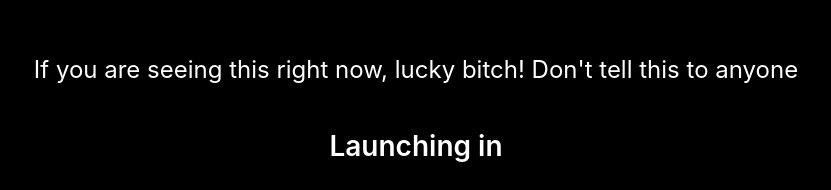
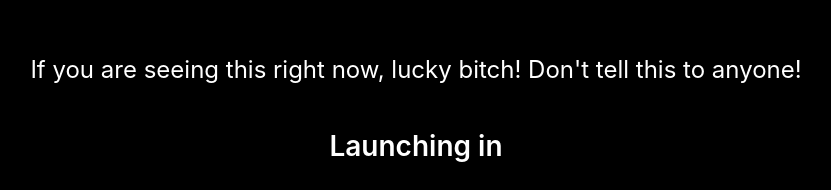
Before and after one commit to kyungjinoh/school-timer, a plain HTML site: page index.html in a window 1280 px wide. Shown: the part 233-423 px from the top of the page, 224-1055 px from the left. Drawn offline with Linux system fonts and the light colour scheme.

Commit message:
Update message text

```diff
--- a/index.html
+++ b/index.html
@@ -88,7 +88,7 @@
 </head>
 <body>
     <div class="message">
-        If you are seeing this right now, lucky bitch! Don't tell this to anyone
+        If you are seeing this right now, lucky bitch! Don't tell this to anyone!
     </div>
 
     <div class="launching">Launching in</div>
```
